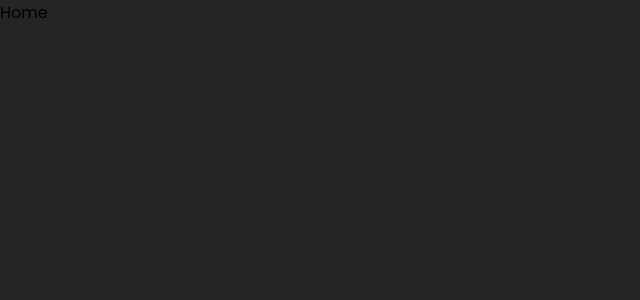
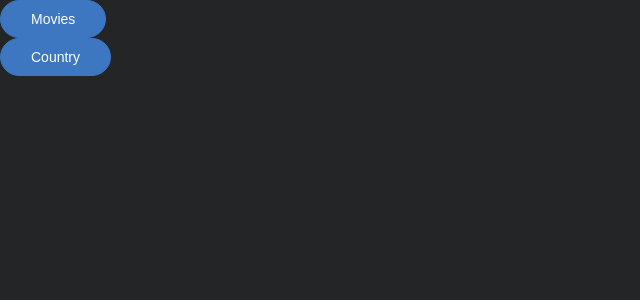
Before and after one commit to Ewen02/InforFinder, a React (Create React App) app: page / in a window 1280 px wide. Shown: the top 300 px of the page, without its empty margins (0-640 px from the left). Built offline with nearby package versions, Linux system fonts and the light colour scheme.

Commit message:
add: component basic button, interface IBasicButton, indexComponents file

```diff
--- /dev/null
+++ b/src/components/Button/BasicButton.tsx
@@ -0,0 +1,18 @@
+import React from "react";
+import { IButtonProps } from "../interfaces";
+
+import "./Button.scss"
+
+const BasicButton: React.FC<IButtonProps> = (props) => {
+    return (
+        <button
+            type={props.isSubmit ? "submit" : "button"}
+            className={"button basic-button " + props.className}
+            onClick={props.onClick}
+        >
+            {props.text}
+        </button>
+    )
+}
+
+export default BasicButton;
--- /dev/null
+++ b/src/components/Button/Button.scss
@@ -0,0 +1,29 @@
+// imports
+@import "../../App.scss";
+
+.button {
+    display: flex;
+    justify-content: center;
+    padding: 10px 30px;
+    border-radius: 100px;
+    transition: .3s;
+
+    font-weight: 500;
+    font-size: 14px;
+
+    //------------------
+    // Basic Button
+    //------------------
+
+    &.basic-button {
+        color: $white-color;
+        background-color: $primary-color;
+        border: 1px solid $primary-color;
+
+        &:hover {
+            background-color: $bleu-light-color;
+            border: 1px solid $bleu-light-color;
+            color: $black-gray-color;
+        }
+    }
+}
--- /dev/null
+++ b/src/components/indexComponents.tsx
@@ -0,0 +1,2 @@
+// Button
+export { default as BasicButton } from './Button/BasicButton';
--- /dev/null
+++ b/src/components/interfaces.tsx
@@ -0,0 +1,14 @@
+//-------------
+// IButtonProps
+//-------------
+
+interface IButtonProps {
+    text: string;
+    onClick?: () => void;
+    isSubmit?: boolean | false;
+    className?: string;
+}
+
+export type {
+    IButtonProps,
+}
--- a/src/pages/Home/Home.tsx
+++ b/src/pages/Home/Home.tsx
@@ -1,9 +1,27 @@
+import { BasicButton } from "../../components/indexComponents";
+
 import "./Home.scss"
 
 const Home = () => {
+
+    const goToMovies = () => {
+        window.location.href = "/movies";
+    }
+
+    const goToCountry = () => {
+        window.location.href = "/country";
+    }
+
     return (
         <>
-            Home
+            <BasicButton
+                text="Movies"
+                onClick={goToMovies}
+            />
+            <BasicButton
+                text="Country"
+                onClick={goToCountry}
+            />
         </>
     )
 }
```
